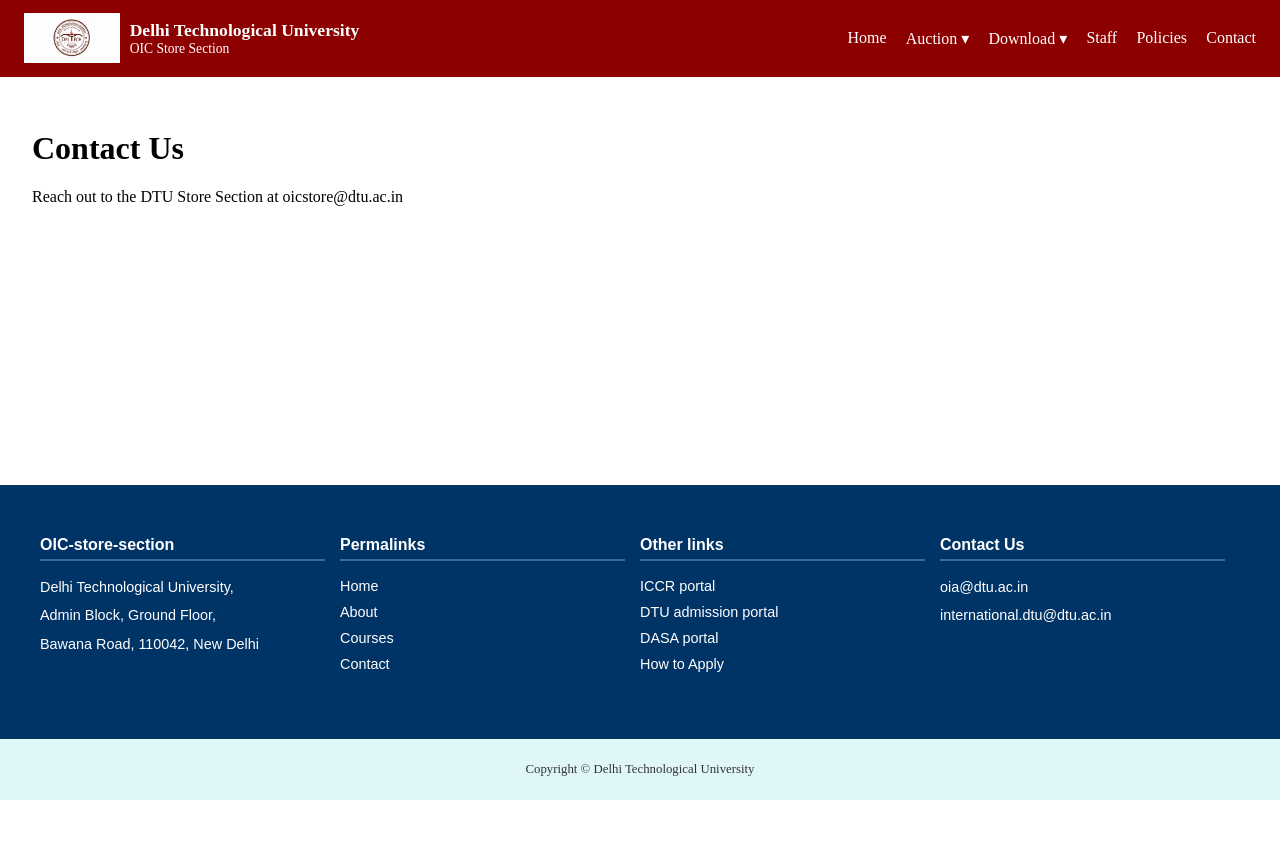
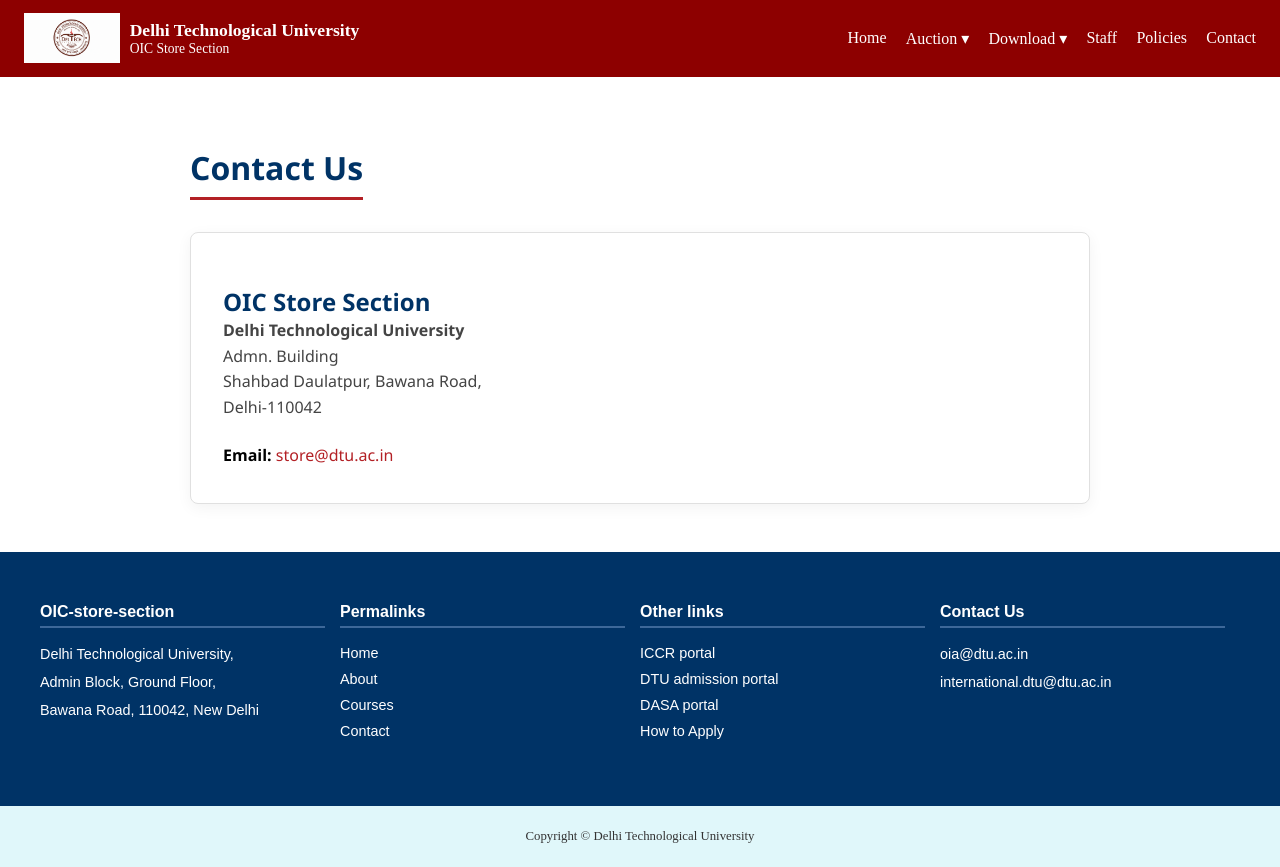
Before and after one commit to Krrishkumar3/OIC-store-section, a React (Vite) app: page /contact in a window 1280 px wide. Before the commit the page ends 800 px from the top, so only its background shows below. Built offline with nearby package versions, Linux system fonts and the light colour scheme.

Commit message:
updated contact

```diff
--- /dev/null
+++ b/src/pages/Contact.css
@@ -0,0 +1,102 @@
+.contact-page-container {
+    padding: 3rem 2rem;
+    max-width: 900px;
+    margin: 0 auto;
+    font-family: 'Segoe UI', Tahoma, Geneva, Verdana, sans-serif;
+}
+
+.contact-main-heading {
+    color: #003366;
+    border-bottom: 3px solid #b32025; /* DTU Red accent */
+    display: inline-block;
+    margin-bottom: 2rem;
+    padding-bottom: 0.5rem;
+}
+
+.contact-card {
+    display: flex;
+    align-items: center;
+    background: #fff;
+    border: 1px solid #e0e0e0;
+    border-radius: 8px;
+    box-shadow: 0 4px 15px rgba(0,0,0,0.05);
+    overflow: hidden;
+    gap: 2rem;
+    padding: 2rem;
+}
+
+/* Graphic Placeholder Styling */
+.contact-graphic {
+    flex: 1;
+    display: flex;
+    justify-content: center;
+    align-items: center;
+}
+
+.icon-circle {
+    width: 180px;
+    height: 180px;
+    border: 8px solid #f0f4f8;
+    border-radius: 50%;
+    display: flex;
+    flex-direction: column;
+    justify-content: center;
+    align-items: center;
+    font-size: 1.5rem;
+    color: #003366;
+    background: #f9f9f9;
+}
+
+/* Details Section Styling */
+.contact-details-box {
+    flex: 2;
+}
+
+.officer-title {
+    color: #003366;
+    margin-bottom: 0;
+    font-size: 1.5rem;
+}
+
+.department-sub {
+    color: #b32025;
+    font-weight: bold;
+    margin-top: 0.2rem;
+    margin-bottom: 1.5rem;
+}
+
+.address-info {
+    line-height: 1.6;
+    margin-bottom: 1.5rem;
+    color: #444;
+}
+
+.contact-links p {
+    margin: 0.3rem 0;
+}
+
+.contact-links a {
+    color: #b32025;
+    text-decoration: none;
+    font-weight: 500;
+}
+
+.contact-links a:hover {
+    text-decoration: underline;
+}
+
+.service-motto {
+    text-align: center;
+    margin-top: 3rem;
+    font-style: italic;
+    color: #003366;
+    font-weight: 500;
+}
+
+/* Mobile Responsiveness */
+@media (max-width: 768px) {
+    .contact-card {
+        flex-direction: column;
+        text-align: center;
+    }
+}
--- a/src/pages/Contact.jsx
+++ b/src/pages/Contact.jsx
@@ -1,8 +1,30 @@
+import React from 'react';
+import './Contact.css';
+
 export default function Contact() {
   return (
-    <div style={{ padding: "2rem" }}>
-      <h1>Contact Us</h1>
-      <p>Reach out to the DTU Store Section at oicstore@dtu.ac.in</p>
+    <div className="contact-page-container">
+      <h1 className="contact-main-heading">Contact Us</h1>
+
+      <div className="contact-card">
+
+
+        {/* Right Side: Detailed Contact Information */}
+        <div className="contact-details-box">
+          <h2 className="officer-title">OIC Store Section</h2>
+
+          <div className="address-info">
+            <strong>Delhi Technological University</strong><br />
+            Admn. Building<br />
+            Shahbad Daulatpur, Bawana Road,<br />
+            Delhi-110042
+          </div>
+
+          <div className="contact-links">
+            <p><strong>Email:</strong> <a href="mailto:store@dtu.ac.in">store@dtu.ac.in</a></p>
+          </div>
+        </div>
+      </div>
     </div>
   );
 }
```
